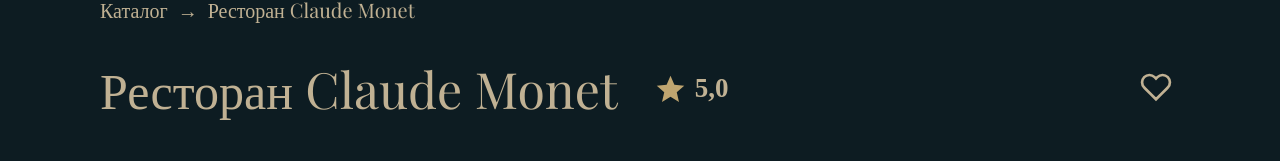
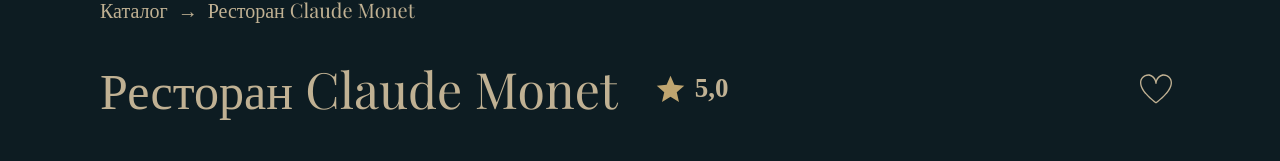
Before and after one commit to JeanneIrsaeva/restaurant_quality, a React (Create React App) app in the folder front/: page /venue in a window 1280 px wide. Shown: the part 161-322 px from the top of the page. Built offline with nearby package versions, Linux system fonts and the light colour scheme; a web font is replaced by a local one.

Commit message:
обновлены иконки избранного с SVG на кастомные

```diff
--- a/front/src/pages/VenuePage/VenuePage.js
+++ b/front/src/pages/VenuePage/VenuePage.js
@@ -5,6 +5,9 @@
 import LocationInfo from '../../components/LocationInfo/LocationInfo';
 import YandexMap from '../../components/YandexMap/YandexMap';
 import './VenuePage.css';
+
+import likeIcon from '../../assets/icons/like.svg';
+import heartFilledIcon from '../../assets/icons/heart2.svg';
 
 const VenuePage = () => {
     const [isFavorite, setIsFavorite] = useState(false);
@@ -48,16 +51,12 @@
                     </div>
 
                     <button className="favorite-btn" onClick={toggleFavorite}>
-                        <svg
+                        <img
+                            src={isFavorite ? heartFilledIcon : likeIcon}
+                            alt="Добавить в избранное"
                             width="32"
                             height="32"
-                            viewBox="0 0 24 24"
-                            fill={isFavorite ? "#C0B193" : "none"}
-                            stroke="#C0B193"
-                            strokeWidth="2"
-                        >
-                            <path d="M20.84 4.61a5.5 5.5 0 0 0-7.78 0L12 5.67l-1.06-1.06a5.5 5.5 0 0 0-7.78 7.78l1.06 1.06L12 21.23l7.78-7.78 1.06-1.06a5.5 5.5 0 0 0 0-7.78z" />
-                        </svg>
+                        />
                     </button>
                 </div>
 
```
Also changed, not shown: front/src/assets/icons/heart2.svg (added).
